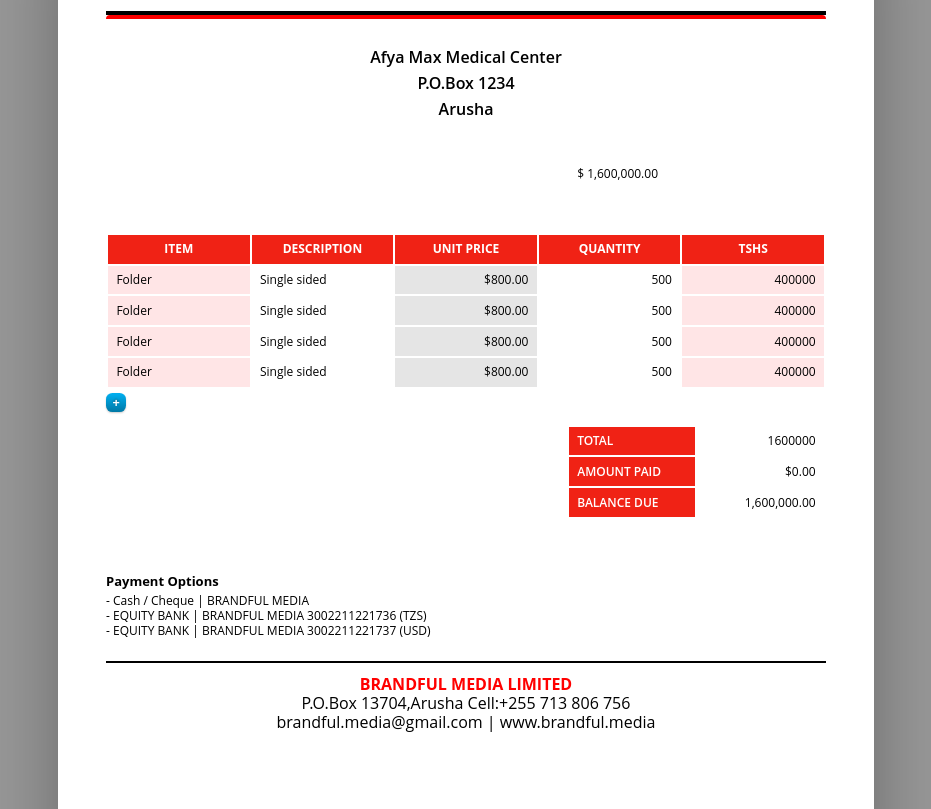
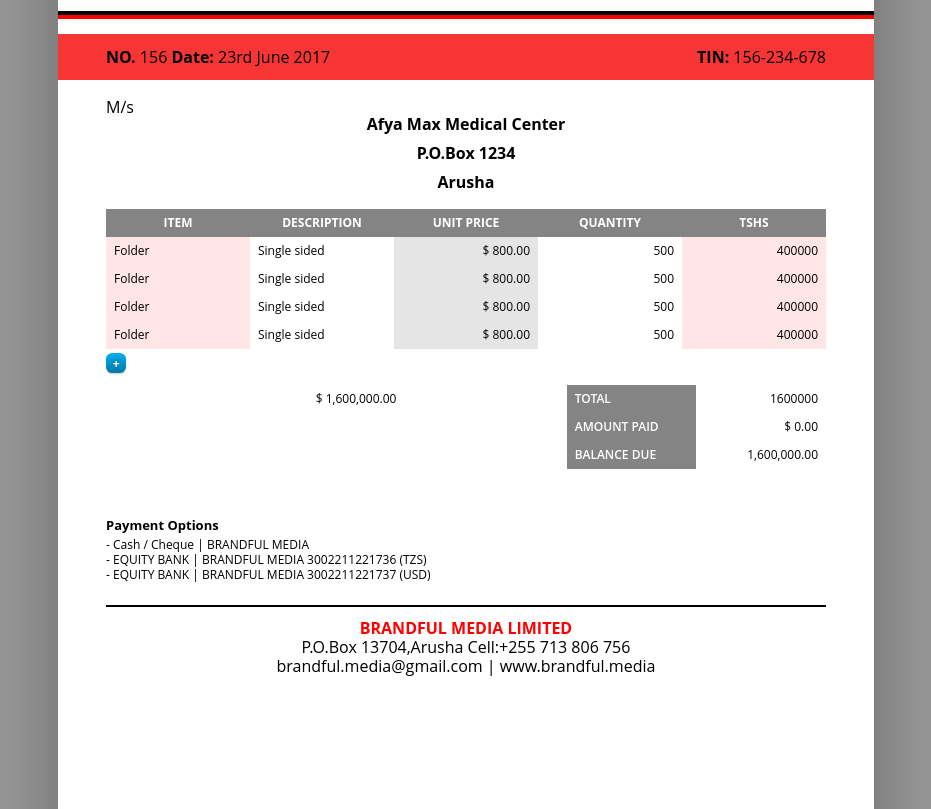
Before and after one commit to alphaolomi/invoice-page, a plain HTML site: page index.html in a window 1280 px wide. Shown: the part 165-974 px from the top of the page, without its empty margins (174-1105 px from the left). Drawn offline with Linux system fonts and the light colour scheme; files that its build step writes are made by us from their sources.

Commit message:
added css soo far so good  On branch temp  Changes to be committed: 	new file:   css/custom.css 	modified:   css/style.css 	modified:   index.html 	renamed:    Brandful Logo.png -> logo.png

```diff
--- /dev/null
+++ b/css/custom.css
@@ -0,0 +1,171 @@
+/* page */
+
+html {
+    background: #999;
+    cursor: default;
+    /*  */
+    font: 16px/1 'Open Sans', sans-serif;
+    overflow: auto;
+    padding: 0.5in;
+}
+
+body {
+    /* A4 Paper size
+    width: 8.27 inches
+    height: 11.69 inches
+     */
+    height: 11.69in;
+    width: 8.27in;
+    box-sizing: border-box;
+    margin: 0 auto;
+    overflow: hidden;
+    /*  */
+    background: #FFF;
+    border-radius: 1px;
+    box-shadow: 0 0 1in -0.25in rgba(0, 0, 0, 0.5);
+}
+
+* {
+    border: 0;
+    color: inherit;
+    font-family: inherit;
+    font-size: inherit;
+    font-style: inherit;
+    /* font-weight: inherit;     */
+    list-style: none;
+}
+
+
+/* table */
+
+table {
+    border-collapse: separate;
+    border-collapse: collapse;
+    border-spacing: 2px;
+    width: 100%;
+}
+
+th,
+td {
+    padding: 8px;
+    border-bottom: 1px solid #ddd;
+}
+
+tr:hover {
+    background-color: #f5f5f5
+}
+
+th {
+    background-color: rgba(153, 153, 153, 0.445);
+}
+
+.last {
+    font-weight: bold;
+}
+
+
+/* top form name address .... */
+
+.form {
+    line-height: inherit;
+}
+
+.form input {
+    text-align: center;
+    line-height: 19px;
+    margin: 0 auto;
+    padding-bottom: 10px;
+    display: block;
+    font-weight: bold;
+}
+
+::-webkit-input-placeholder {
+    /* WebKit, Blink, Edge */
+    color: black;
+}
+
+::-webkit-input-placeholder {
+    /* WebKit, Blink, Edge */
+    color: black;
+}
+
+:-moz-placeholder {
+    /* Mozilla Firefox 4 to 18 */
+    color: black;
+    opacity: 1;
+}
+
+::-moz-placeholder {
+    /* Mozilla Firefox 19+ */
+    color: black;
+    opacity: 1;
+}
+
+:-ms-input-placeholder {
+    /* Internet Explorer 10-11 */
+    color: black;
+}
+
+::-ms-input-placeholder {
+    /* Microsoft Edge */
+    color: black;
+}
+
+.logo {
+    margin-top: -20px;
+    padding-bottom: 20px;
+    padding-left: 35%;
+    height: 50px;
+    width: 200px;
+}
+
+
+/* header */
+
+.prof {
+    font-size: 20px;
+    font-weight: 700;
+    padding-left: 0.5in;
+}
+
+.redline {
+    padding-top: 0px;
+    border-top: 4px solid red;
+}
+
+.blackline {
+    padding-top: 0px;
+    border-bottom: 4px solid black;
+}
+
+.wrapper {
+    padding: 0.5in;
+}
+
+.main {
+    padding-top: 0.5in;
+    margin-bottom: -50px;
+}
+
+.right {
+    float: right;
+}
+
+.left {
+    float: left;
+}
+
+.info {
+    margin-top: 15px;
+    padding-left: 0.5in;
+    padding-right: 0.5in;
+    overflow: hidden;
+    white-space: nowrap;
+    background-color: #f83535;
+}
+
+.info div {
+    padding-top: 15px;
+    padding-bottom: 15px;
+    display: inline;
+}
--- a/css/style.css
+++ b/css/style.css
@@ -7,14 +7,13 @@
     font-family: inherit;
     font-size: inherit;
     font-style: inherit;
-    font-weight: inherit;
     line-height: inherit;
     list-style: none;
     margin: 0;
     padding: 0;
-    text-decoration: none;
     vertical-align: top;
 }
+
 
 /* content editable */
 
@@ -32,7 +31,7 @@
 *[contenteditable]:focus,
 td:hover *[contenteditable],
 td:focus *[contenteditable],
-    {
+{
     background: #DEF;
     box-shadow: 0 0 1em 0.5em #DEF;
 }
@@ -41,22 +40,31 @@
     display: inline-block;
 }
 
+
+/* logo */
+
+.logo {
+    margin-top: -20px;
+    padding-bottom: 20px;
+    padding-left: 35%;
+    height: 50px;
+    width: 200px;
+}
+
+
 /* table */
 
 table {
+    border-collapse: collapse;
     font-size: 75%;
     table-layout: fixed;
     width: 100%;
 }
 
-table {
-    border-collapse: separate;
-    border-spacing: 2px;
-}
-
 th,
 td {
-    padding: 0.7em;
+    /* padding: 0.7em; */
+    padding: 8px;
     position: relative;
     text-align: left;
 }
@@ -69,12 +77,14 @@
 th {
     color: #FFF;
     font-weight: 600;
-    background: #f02215;
+    /* background: #f02215; */
+    background-color: rgba(119, 118, 118, 0.897);
 }
 
 td {
     border-color: #DDD;
 }
+
 
 /* page */
 
@@ -82,9 +92,7 @@
     font: 16px/1 'Open Sans', sans-serif;
     overflow: auto;
     padding: 0.5in;
-}
-
-html {
+    /*  */
     background: #999;
     cursor: default;
 }
@@ -94,8 +102,15 @@
     height: 11in;
     margin: 0 auto;
     overflow: hidden;
-    padding: 0.5in;
+    padding-top: 0.5in;
+    padding-bottom: 0.5in;
     width: 8.5in;
+}
+
+.wrapper {
+    padding-top: 0.2in;
+    padding-left: 0.5in;
+    padding-right: 0.5in;
 }
 
 body {
@@ -104,23 +119,48 @@
     box-shadow: 0 0 1in -0.25in rgba(0, 0, 0, 0.5);
 }
 
-img {
-    margin-top: -20px;
-    padding-bottom: 20px;
-    padding-left: 35%;
-}
 
 /* header */
 
-.prof {
+.heading {
     font-size: 20px;
     font-weight: 700;
+    padding-left: 0.5in;
     padding-bottom: 10px;
+}
+
+.info {
+    margin-top: 15px;
+    padding-top: 15px;
+    padding-bottom: 15px;
+    padding-left: 0.5in;
+    padding-right: 0.5in;
+    overflow: hidden;
+    white-space: nowrap;
+    background-color: #f83535;
+}
+
+.right {
+    float: right;
+}
+
+.left {
+    float: left;
+}
+
+.info div {
+    display: inline;
+}
+
+.blackline {
     border-bottom: 4px solid black;
 }
 
+.redline {
+    border-top: 4px solid red;
+}
+
 header {
-    border-top: 4px solid red;
     padding-top: 13px;
     margin: 0 0 3em;
 }
@@ -159,8 +199,6 @@
 }
 
 .mon-2 {
-    border-top: 4px solid red;
-    padding-top: 30px;
     padding-bottom: 5px;
     text-align: center;
     font-size: 16px;
@@ -183,17 +221,62 @@
     font-weight: 600;
 }
 
+::-webkit-input-placeholder {
+    /* WebKit, Blink, Edge */
+    color: black;
+}
+
+::-webkit-input-placeholder {
+    /* WebKit, Blink, Edge */
+    color: black;
+}
+
+:-moz-placeholder {
+    /* Mozilla Firefox 4 to 18 */
+    color: black;
+    opacity: 1;
+}
+
+::-moz-placeholder {
+    /* Mozilla Firefox 19+ */
+    color: black;
+    opacity: 1;
+}
+
+:-ms-input-placeholder {
+    /* Internet Explorer 10-11 */
+    color: black;
+}
+
+::-ms-input-placeholder {
+    /* Microsoft Edge */
+    color: black;
+}
+
 address span {
     font-size: 16px;
     font-weight: 600;
     text-align: center;
 }
 
+.form {
+    line-height: inherit;
+}
+
+.form input {
+    text-align: center;
+    line-height: 19px;
+    margin: 0 auto;
+    padding-bottom: 10px;
+    display: block;
+    font-weight: bold;
+}
+
 
 /* article */
 
 article {
-    padding-top: 5%;
+    padding-top: 1%;
 }
 
 article,
@@ -221,6 +304,7 @@
     font-size: 17px;
 }
 
+
 /* table meta & balance */
 
 table.meta,
@@ -236,6 +320,7 @@
     display: table;
 }
 
+
 /* table meta */
 
 table.meta th {
@@ -245,6 +330,7 @@
 table.meta td {
     width: 60%;
 }
+
 
 /* table items */
 
@@ -283,8 +369,8 @@
     text-align: right;
     width: 12%;
     background-color: #ffe5e6;
+}
 
-}
 
 /* table balance */
 
@@ -296,6 +382,7 @@
 table.balance td {
     text-align: right;
 }
+
 
 /* aside */
 
@@ -310,6 +397,7 @@
     line-height: 19px;
     text-align: center;
 }
+
 
 /* javascript */
 
--- a/index.html
+++ b/index.html
@@ -4,9 +4,6 @@
 <head>
     <meta charset="UTF-8">
     <title>HTML invoice</title>
-
-
-
     <link rel="stylesheet" href="css/style.css">
 
 </head>
@@ -18,101 +15,193 @@
     <head>
         <meta charset="utf-8">
         <title>Invoice</title>
-        <link rel="stylesheet" href="style.css">
-        <link rel="license" href="https://www.opensource.org/licenses/mit-license/">
-        <script src="script.js"></script>
     </head>
 
     <body>
-        <img src="Brandful%20Logo.png" height="50" width="200">
-        <h1 class="prof">PROFORMA INVOICE</h1>
-        <p class="mon-2" contenteditable>Afya Max Medical Center</p>
-        <p class="mon-3" contenteditable>P.O.Box 1234</p>
-        <p class="mon-4" contenteditable>Arusha</p>
+        <img src="logo.png" class="logo">
+        <h1 class="heading">PROFORMA INVOICE</h1>
 
+        <div class="blackline"></div>
+        <div class="redline"></div>
+
+        <div class="info">
+            <div class="number">
+                <b>NO.</b> 156</div>
+            <div class="date">
+                <b>Date:</b> 23rd June 2017</div>
+            <div class="tin right">
+                <b>TIN:</b> 156-234-678</div>
+        </div>
+
+        <div class="wrapper">
+
+            <div class="form">
+                M/s
+                <input type="text" name="name" value="" class="name" placeholder="Afya Max Medical Center">
+                <input type="text" name="address" value="" class="" placeholder="P.O.Box 1234">
+                <input type="text" name="location" value="" class="" placeholder="Arusha">
+
+            </div>
             <article>
-
-            <table class="meta">
-                <tr>
-                    <td><span id="prefix">$</span>
-                        <span>600.00</span></td>
-                </tr>
-            </table>
                 <table class="inventory">
                     <thead>
                         <tr>
-                        <th><span>ITEM</span></th>
-                        <th><span>DESCRIPTION</span></th>
-                        <th><span>UNIT PRICE</span></th>
-                        <th><span>QUANTITY</span></th>
-                        <th><span>TSHS</span></th>
+                            <th>
+                                <span>ITEM</span>
+                            </th>
+                            <th>
+                                <span>DESCRIPTION</span>
+                            </th>
+                            <th>
+                                <span>UNIT PRICE</span>
+                            </th>
+                            <th>
+                                <span>QUANTITY</span>
+                            </th>
+                            <th>
+                                <span>TSHS</span>
+                            </th>
                         </tr>
                     </thead>
                     <tbody>
                         <tr>
-                        <td><a class="cut">-</a><span contenteditable>Folder</span></td>
-                        <td><span contenteditable>Single sided</span></td>
-                        <td><span data-prefix>$</span><span contenteditable>800</span></td>
-                        <td><span contenteditable>500</span></td>
-                        <td><span>600.00</span></td>
+                            <td>
+                                <a class="cut">-</a>
+                                <span contenteditable>Folder</span>
+                            </td>
+                            <td>
+                                <span contenteditable>Single sided</span>
+                            </td>
+                            <td>
+                                <span data-prefix>$</span>
+                                <span contenteditable>800</span>
+                            </td>
+                            <td>
+                                <span contenteditable>500</span>
+                            </td>
+                            <td>
+                                <span>600.00</span>
+                            </td>
                         </tr>
                         <tr>
-                        <td><a class="cut">-</a><span contenteditable>Folder</span></td>
-                        <td><span contenteditable>Single sided</span></td>
-                        <td><span data-prefix>$</span><span contenteditable>800</span></td>
-                        <td><span contenteditable>500</span></td>
-                        <td><span>600.00</span></td>
+                            <td>
+                                <a class="cut">-</a>
+                                <span contenteditable>Folder</span>
+                            </td>
+                            <td>
+                                <span contenteditable>Single sided</span>
+                            </td>
+                            <td>
+                                <span data-prefix>$</span>
+                                <span contenteditable>800</span>
+                            </td>
+                            <td>
+                                <span contenteditable>500</span>
+                            </td>
+                            <td>
+                                <span>600.00</span>
+                            </td>
                         </tr>
                         <tr>
-                        <td><a class="cut">-</a><span contenteditable>Folder</span></td>
-                        <td><span contenteditable>Single sided</span></td>
-                        <td><span data-prefix>$</span><span contenteditable>800</span></td>
-                        <td><span contenteditable>500</span></td>
-                        <td><span>600.00</span></td>
+                            <td>
+                                <a class="cut">-</a>
+                                <span contenteditable>Folder</span>
+                            </td>
+                            <td>
+                                <span contenteditable>Single sided</span>
+                            </td>
+                            <td>
+                                <span data-prefix>$</span>
+                                <span contenteditable>800</span>
+                            </td>
+                            <td>
+                                <span contenteditable>500</span>
+                            </td>
+                            <td>
+                                <span>600.00</span>
+                            </td>
                         </tr>
                         <tr>
-                        <td><a class="cut">-</a><span contenteditable>Folder</span></td>
-                        <td><span contenteditable>Single sided</span></td>
-                        <td><span data-prefix>$</span><span contenteditable>800</span></td>
-                        <td><span contenteditable>500</span></td>
-                        <td><span>600.00</span></td>
+                            <td>
+                                <a class="cut">-</a>
+                                <span contenteditable>Folder</span>
+                            </td>
+                            <td>
+                                <span contenteditable>Single sided</span>
+                            </td>
+                            <td>
+                                <span data-prefix>$</span>
+                                <span contenteditable>800</span>
+                            </td>
+                            <td>
+                                <span contenteditable>500</span>
+                            </td>
+                            <td>
+                                <span>600.00</span>
+                            </td>
                         </tr>
                     </tbody>
                 </table>
                 <a class="add">+</a>
                 <table class="balance">
                     <tr>
-                    <th><span>TOTAL</span></th>
-                    <td><span>600.00</span></td>
+                        <th>
+                            <span>TOTAL</span>
+                        </th>
+                        <td>
+                            <span>600.00</span>
+                        </td>
                     </tr>
                     <tr>
-                    <th><span>AMOUNT PAID</span></th>
-                    <td><span data-prefix>$</span><span contenteditable>0.00</span></td>
+                        <th>
+                            <span>AMOUNT PAID</span>
+                        </th>
+                        <td>
+                            <span data-prefix>$</span>
+                            <span contenteditable>0.00</span>
+                        </td>
                     </tr>
                     <tr>
-                    <th><span>BALANCE DUE</span></th>
-                    <td><span>600.00</span></td>
+                        <th>
+                            <span>BALANCE DUE</span>
+                        </th>
+                        <td>
+                            <span>600.00</span>
+                        </td>
+                    </tr>
+                </table>
+                <table class="meta">
+                    <tr>
+                        <td>
+                            <span id="prefix">$</span>
+                            <span>600.00</span>
+                        </td>
                     </tr>
                 </table>
             </article>
+            <footer class="footer">
                 <address>
                     <p class="mon">Payment Options</p>
                     <p>
-            - Cash / Cheque | BRANDFUL MEDIA <br>
-            - EQUITY BANK | BRANDFUL MEDIA 3002211221736 (TZS)<br>
-            - EQUITY BANK | BRANDFUL MEDIA 3002211221737 (USD)
+                        - Cash / Cheque | BRANDFUL MEDIA
+                        <br> - EQUITY BANK | BRANDFUL MEDIA 3002211221736 (TZS)
+                        <br> - EQUITY BANK | BRANDFUL MEDIA 3002211221737 (USD)
                     </p>
                 </address>
-
-
                 <aside>
                     <div>
-                <h1><span>BRANDFUL MEDIA LIMITED</span></h1>
+                        <h1>
+                            <span>BRANDFUL MEDIA LIMITED</span>
+                        </h1>
                         <p>
-                    P.O.Box 13704,Arusha Cell:+255 713 806 756 <br>brandful.media@gmail.com | www.brandful.media
+                            P.O.Box 13704,Arusha Cell:+255 713 806 756
+                            <br>brandful.media@gmail.com | www.brandful.media
                         </p>
                     </div>
                 </aside>
+            </footer>
+        </div>
+
     </body>
 
     </html>
```
Also changed, not shown: logo.png (renamed from Brandful Logo.png). Lines whose indentation alone changed are shown as unchanged.
